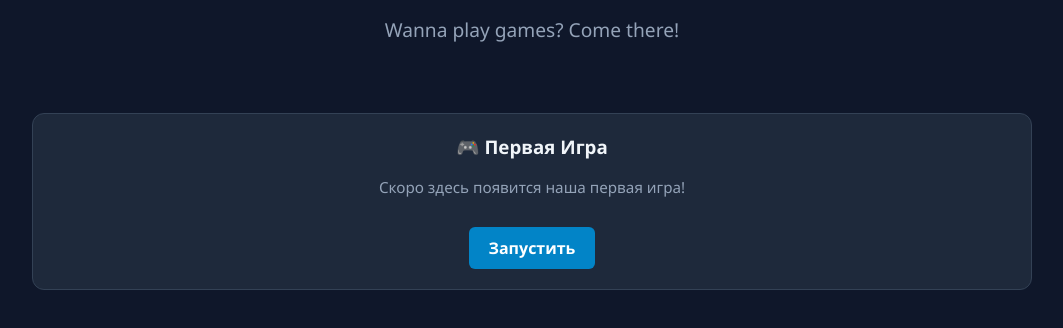
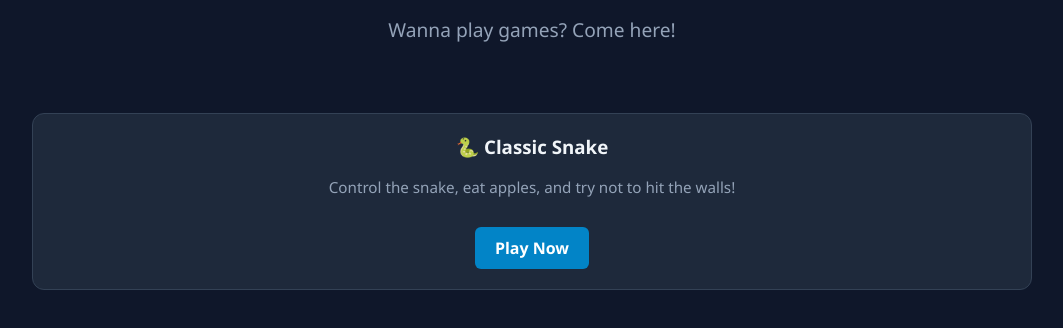
Before and after one commit to mehdiseydali476/caro, a plain HTML site: page index.html in a window 1280 px wide. Shown: the part 140-468 px from the top of the page, without its empty margins (108-1171 px from the left). Drawn offline with Linux system fonts and the light colour scheme.

Commit message:
Change language to English and update game details

```diff
--- a/index.html
+++ b/index.html
@@ -1,9 +1,9 @@
 <!DOCTYPE html>
-<html lang="ru">
+<html lang="en">
 <head>
     <meta charset="UTF-8">
     <meta name="viewport" content="width=device-width, initial-scale=1.0">
-    <title>CARO - Игровой Портал</title>
+    <title>CARO - Game Portal</title>
     <style>
         body {
             margin: 0;
@@ -78,14 +78,14 @@
 
     <header>
         <h1>CARO GAMES</h1>
-        <p class="subtitle">Wanna play games? Come there!</p>
+        <p class="subtitle">Wanna play games? Come here!</p>
     </header>
 
     <div class="games-grid">
         <div class="game-card">
-            <h3>🎮 Первая Игра</h3>
-            <p>Скоро здесь появится наша первая игра!</p>
-            <a href="#" class="btn">Запустить</a>
+            <h3>🐍 Classic Snake</h3>
+            <p>Control the snake, eat apples, and try not to hit the walls!</p>
+            <a href="snake.html" class="btn">Play Now</a>
         </div>
     </div>
 
```
